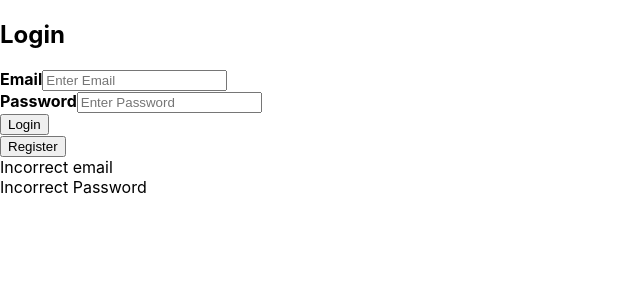
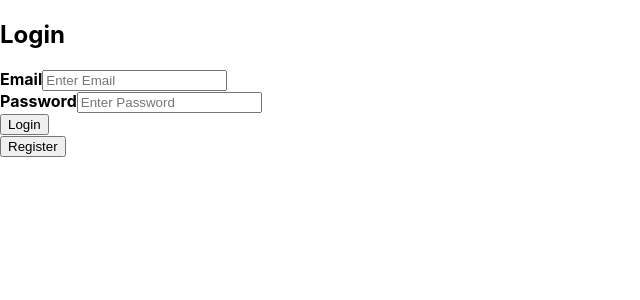
Before and after one commit to Criley71/mern5, a React (Create React App) app in the folder client/: page /login in a window 1280 px wide. Shown: the top 300 px of the page, without its empty margins (0-640 px from the left). Built offline with nearby package versions, Linux system fonts and the light colour scheme.

Commit message:
ternary swap

```diff
--- a/client/src/Login.js
+++ b/client/src/Login.js
@@ -27,9 +27,9 @@ function Login() {
                 console.log(result)
                 if (result.data === "Success") {
                     nav('/home')
-                } else if (result.data === "Incorrect Password") {
+                }if (result.data === "Incorrect Password") {
                     setPassError(true)
-                } else if (result.data === "No email associated with an account") {
+                }if (result.data === "No email associated with an account") {
                     setEmailError(true)
                 }
             })
@@ -80,10 +80,10 @@ function Login() {
                     </button>
                 </Link>
                 <div>
-                    {emailError ? '' : 'Incorrect email'}
+                    {emailError ?  'Incorrect email' : ''}
                 </div>
                 <div>
-                    {passError ? '' : 'Incorrect Password'}
+                    {passError ? 'Incorrect Password' : ''}
                 </div>
             </div>
         </div>
```
